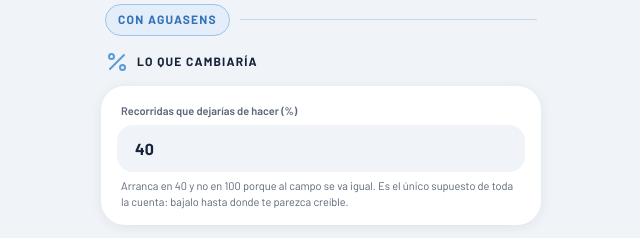
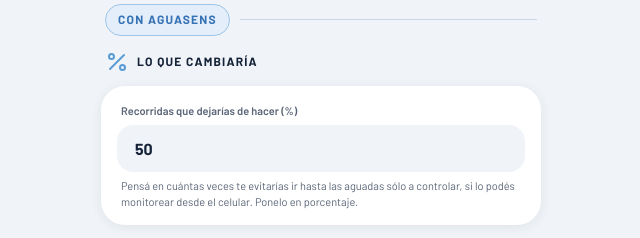
Before and after one commit to aguasens/aguasens-website, a plain HTML site: page retorno.html in a window 1280 px wide. Shown: the part 1040-1278 px from the top of the page, 319-959 px from the left. Drawn offline with nearby package versions, Linux system fonts and the light colour scheme.

Commit message:
Retorno: explicar que es el % de recorridas evitadas, y precargar 50
La pista anterior justificaba el valor por defecto en vez de explicar que
era el campo. Ahora dice como pensarlo: cuantas veces te evitarias ir hasta
las aguadas solo a controlar, si lo podes ver desde el celular.

Precargado pasa de 40 a 50 %. En el escenario por defecto el ahorro en
recorridas sube de 920 a 1.151 US$/anio, el beneficio de 2.502 a 2.732 y el
payback baja de 28 a 25 meses.

Co-Authored-By: Claude Opus 5 <noreply@anthropic.com>

```diff
--- a/retorno.html
+++ b/retorno.html
@@ -139,9 +139,9 @@
     <div class="calc-card">
       <label class="calc-field">
         <div class="calc-field-label">Recorridas que dejarías de hacer (%)</div>
-        <input type="number" id="in_pct_evitadas" value="40" min="0" max="100" class="calc-input">
-        <div class="calc-field-hint">Arranca en 40 y no en 100 porque al campo se va igual. Es el único
-          supuesto de toda la cuenta: bajalo hasta donde te parezca creíble.</div>
+        <input type="number" id="in_pct_evitadas" value="50" min="0" max="100" class="calc-input">
+        <div class="calc-field-hint">Pensá en cuántas veces te evitarías ir hasta las aguadas sólo a
+          controlar, si lo podés monitorear desde el celular. Ponelo en porcentaje.</div>
       </label>
     </div>
 
```
